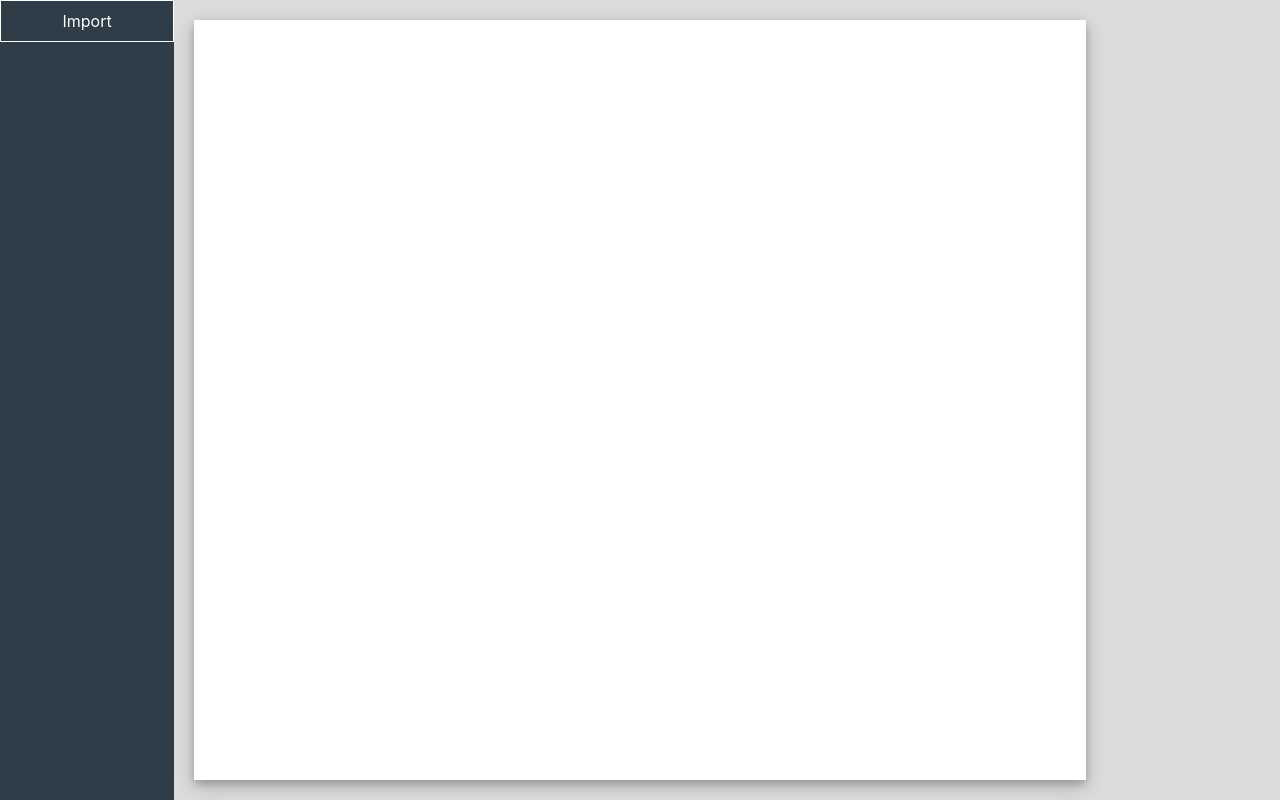
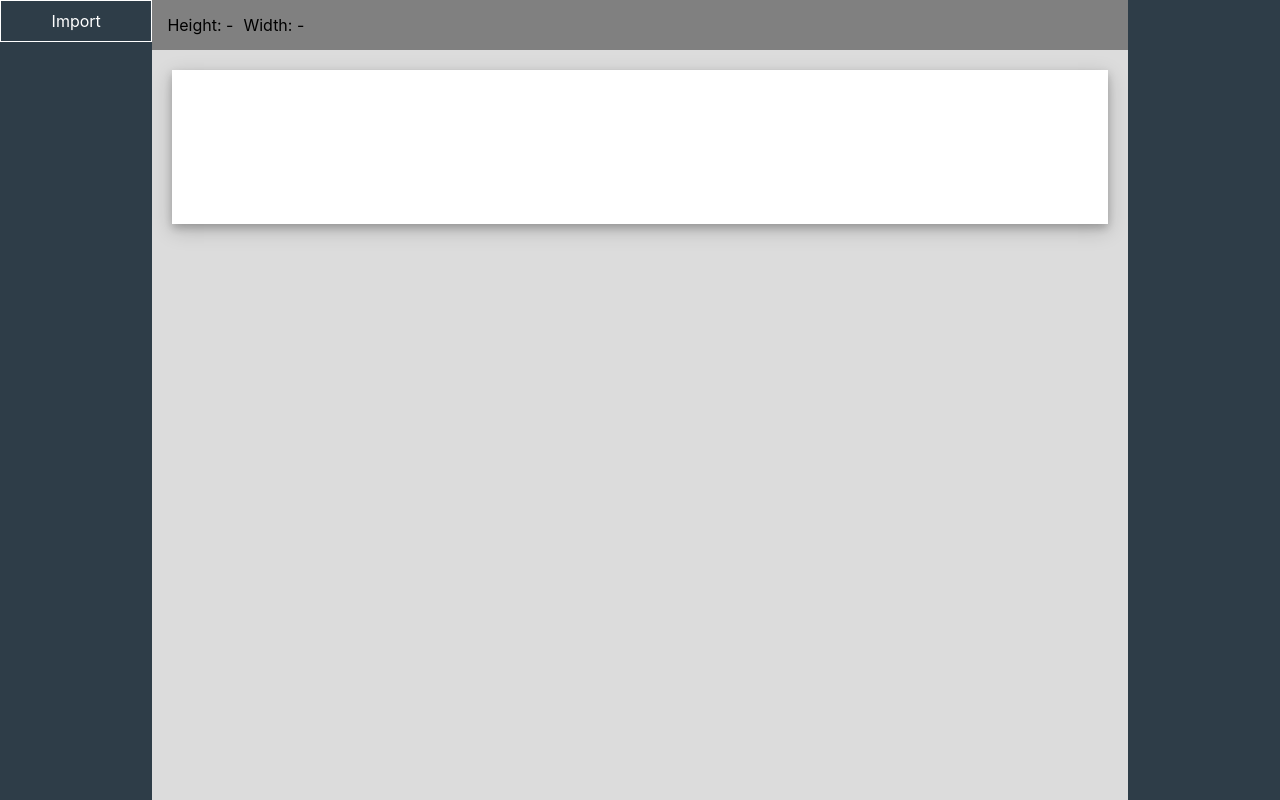
Before and after one commit to marcrleonard/PlotPlanner, a React (Create React App) app: page / in a window 1280 px wide. Built offline with nearby package versions, Linux system fonts and the light colour scheme.

Commit message:
updates to loading svg

```diff
--- a/package.json
+++ b/package.json
@@ -5,6 +5,7 @@
   "dependencies": {
     "react": "^16.6.0",
     "react-dom": "^16.6.0",
+    "react-draggable": "^3.0.5",
     "react-scripts": "2.1.1"
   },
   "scripts": {
--- a/src/App.css
+++ b/src/App.css
@@ -9,9 +9,19 @@
   background-color: gainsboro
 }
 
+.canvasInfo{
+  display: flex;
+  /* width:100%; */
+  background-color: grey;
+  padding:10px;
+}
+.canvasSubInfo{
+  padding: 5px
+}
+
 .rightNav{
-
   width:200px;
+  background-color: #2E3D48
 }
 
 .navButton{
@@ -27,15 +37,23 @@
 
 .embeddedImage{
   width:100%;
+  height:auto;
+}
+
+.canvasContainer{
+  width:100%
 }
 
 .imageCanvas{
   /* border: 1px solid black; */
-  width: 80vw;
+  /* left:20vw; */
+  /* width:200px; */
   /* height:100%; */
   background-color: gainsboro;
   overflow: hidden;
   box-shadow: 0 4px 8px 0 rgba(0, 0, 0, 0.2), 0 6px 20px 0 rgba(0, 0, 0, 0.19);
+
+
 }
 
 .imageCanvas, svg{
--- a/src/App.js
+++ b/src/App.js
@@ -10,6 +10,7 @@ class App extends Component {
     super(props)
     this.state = {
       image: ''
+      // image: '~/Users/marcleonard/Desktop/Poster_v3_A3.svg'
     }
 
     // why the hell is this needed??!?
@@ -18,7 +19,7 @@ class App extends Component {
   }
 
   setImage(imagePath) {
-    console.log("Setting!! " + imagePath)
+    console.log("Settin g!! " + imagePath)
     this.setState({ image: imagePath })
   }
 
--- a/src/ImageCanvas.js
+++ b/src/ImageCanvas.js
@@ -1,22 +1,84 @@
 import React, { Component } from 'react';
+import Draggable, { DraggableCore } from 'react-draggable'; // Both at the same time
 
 class ImageCanvas extends Component {
     constructor(props) {
         super(props)
         this.state = {
-
+            svgImage: '',
+            imageWidth: '-',
+            imageHeight: '-'
         }
     }
+
+
+    componentDidUpdate() {
+        // this.setState({
+        //     imageHeight: this.props.svgImage.height,
+        //     imageWidth: this.props.svgImage.width
+        // })
+        function waitForImageToLoad(imageElement) {
+            return new Promise(resolve => { imageElement.onload = resolve })
+        }
+
+
+        var myImage = document.getElementById('myImage');
+
+        // this.setState({ svgImage: this.props.svgImage })
+
+        this.refs.load_svg.data = this.state.svgImage
+
+        waitForImageToLoad(this.refs.load_svg).then(() => {
+            // Image have loaded.
+            console.log('Loaded lol')
+            var object = this.refs.load_svg;
+
+            var svgDoc = object.firstElementChild;
+
+
+            console.log(svgDoc)
+
+        });
+
+
+
+
+
+
+
+
+    }
+
+
+
     render() {
         return (
-            <div className='imageCanvas'>
+            <div className='canvasContainer'>
+                <div className='canvasInfo'>
+                    <div className='canvasSubInfo' >
+                        Height: {this.state.imageHeight}
+                    </div>
+                    <div className='canvasSubInfo'>
+                        Width: {this.state.imageWidth}
+                    </div>
 
-                {/* <img src={this.props.svgImage}></img> */}
-                <object className='embeddedImage' data={this.props.svgImage} type="image/svg+xml" id='load_svg'>
-                    <svg></svg>
-                </object>
+                </div>
+                <Draggable>
+                    <div className='imageCanvas'>
+                        {/* <img src={this.props.svgImage}></img> */}
 
-            </div>
+                        <div>
+                            <object className='embeddedImage' data={this.state.svgImage} type="image/svg+xml" ref='load_svg'>
+                                <svg></svg>
+                            </object>
+                        </div>
+
+
+
+                    </div>
+                </Draggable>
+
+            </div >
         );
     }
 }
```
Also changed, not shown: style.css (deleted, +0 -7 lines), 1 other file (tests, documents, lock files or other folders).
